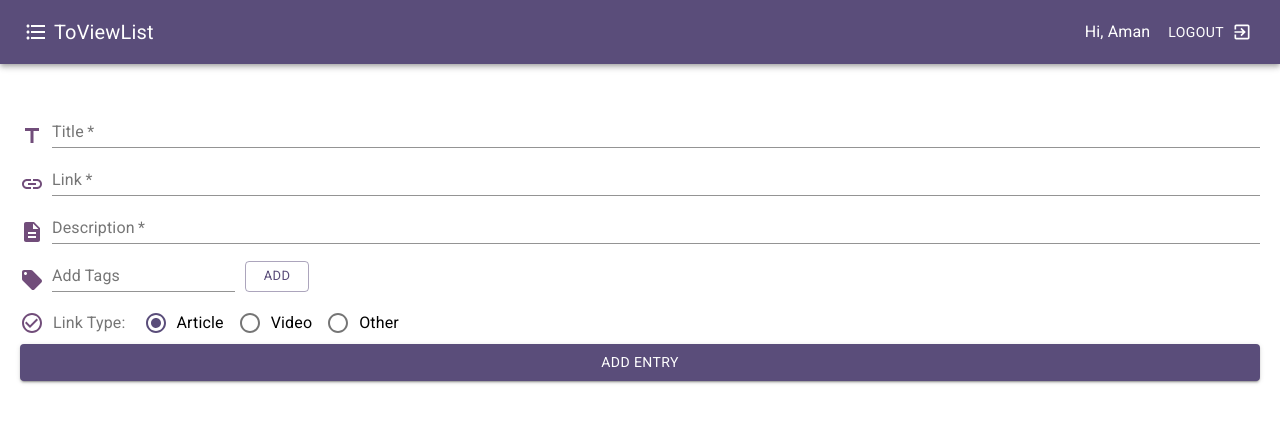
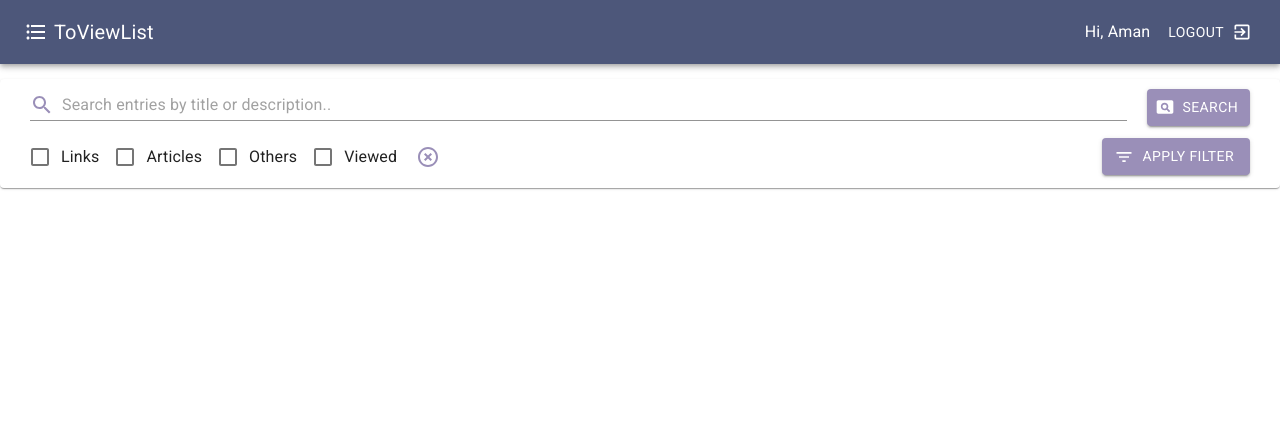
Before and after one commit to amand33p/to-view-list, a React (Create React App) app in the folder client/: page / in a window 1280 px wide. Shown: the top 422 px of the page. Built offline with nearby package versions, Linux system fonts and the light colour scheme.

Commit message:
added filter and search

```diff
--- a/client/package.json
+++ b/client/package.json
@@ -11,6 +11,7 @@
     "fontsource-roboto": "^3.0.3",
     "react": "^16.13.1",
     "react-dom": "^16.13.1",
+    "react-router-dom": "^5.2.0",
     "react-scripts": "3.4.1"
   },
   "scripts": {
--- a/client/src/App.js
+++ b/client/src/App.js
@@ -1,6 +1,6 @@
 import React from 'react';
 import NavBar from './components/NavBar';
-import EntryForm from './components/EntryForm';
+import Routes from './components/Routes';
 
 import Container from '@material-ui/core/Container';
 import { ThemeProvider, createMuiTheme } from '@material-ui/core/styles';
@@ -8,12 +8,12 @@ import { ThemeProvider, createMuiTheme } from '@material-ui/core/styles';
 const customTheme = createMuiTheme({
   palette: {
     primary: {
-      main: '#5a4d7a',
-      dark: '#7f6fa4',
+      main: '#4d577a',
+      dark: '#6f7ba4',
     },
     secondary: {
-      main: '#714d7a',
-      dark: '#9a6fa4',
+      main: '#9a8fb8',
+      dark: '#c4bed6',
     },
   },
 });
@@ -23,7 +23,7 @@ const App = () => {
     <ThemeProvider theme={customTheme}>
       <Container disableGutters>
         <NavBar />
-        <EntryForm />
+        <Routes />
       </Container>
     </ThemeProvider>
   );
--- a/client/src/components/EntryForm.js
+++ b/client/src/components/AddUpdateForm.js
@@ -18,30 +18,6 @@ import CheckCircleOutlineIcon from '@material-ui/icons/CheckCircleOutline';
 import LocalOfferIcon from '@material-ui/icons/LocalOffer';
 
 import { makeStyles } from '@material-ui/core/styles';
-
-const EntryForm = () => {
-  const [title, setTitle] = useState('');
-  const [link, setLink] = useState('');
-  const [description, setDescription] = useState('');
-  const [type, setType] = useState('article');
-  const [tag, setTag] = useState('');
-  const [tagsArray, setTagsArray] = useState([]);
-
-  const handleSubmit = (e) => {
-    e.preventDefault();
-    console.log('submitted');
-  };
-
-  const handleTagButton = () => {
-    if (tag === '') return;
-    if (tagsArray.includes(tag)) return;
-    setTagsArray(tagsArray.concat(tag));
-    setTag('');
-  };
-
-  const handleTagDelete = (targetTag) => {
-    setTagsArray(tagsArray.filter((t) => t !== targetTag));
-  };
 
 const useStyles = makeStyles((theme) => ({
   root: {
@@ -80,10 +56,34 @@ const EntryForm = () => {
   },
   tagGroup: {
     [theme.breakpoints.down('xs')]: {
-        display: 'none',
+      display: 'flex',
     },
   },
 }));
+
+const AddUpdateForm = () => {
+  const [title, setTitle] = useState('');
+  const [link, setLink] = useState('');
+  const [description, setDescription] = useState('');
+  const [type, setType] = useState('article');
+  const [tag, setTag] = useState('');
+  const [tagsArray, setTagsArray] = useState([]);
+
+  const handleSubmit = (e) => {
+    e.preventDefault();
+    console.log('submitted');
+  };
+
+  const handleTagButton = () => {
+    if (tag === '') return;
+    if (tagsArray.includes(tag)) return;
+    setTagsArray(tagsArray.concat(tag));
+    setTag('');
+  };
+
+  const handleTagDelete = (targetTag) => {
+    setTagsArray(tagsArray.filter((t) => t !== targetTag));
+  };
 
   const classes = useStyles();
 
@@ -97,6 +97,7 @@ const EntryForm = () => {
       <div className={classes.input}>
         <TitleIcon color="secondary" className={classes.inputIcon} />
         <TextField
+          color="secondary"
           required
           label="Title"
           value={title}
@@ -107,6 +108,7 @@ const EntryForm = () => {
       <div className={classes.input}>
         <LinkIcon color="secondary" className={classes.inputIcon} />
         <TextField
+          color="secondary"
           required
           label="Link"
           value={link}
@@ -117,6 +119,7 @@ const EntryForm = () => {
       <div className={classes.input}>
         <DescriptionIcon color="secondary" className={classes.inputIcon} />
         <TextField
+          color="secondary"
           required
           multiline
           label="Description"
@@ -128,12 +131,13 @@ const EntryForm = () => {
       <div className={classes.input}>
         <LocalOfferIcon color="secondary" className={classes.inputIcon} />
         <TextField
+          color="secondary"
           label="Add Tags"
           value={tag}
           onChange={({ target }) => setTag(target.value)}
         />
         <Button
-          color="primary"
+          color="secondary"
           size="small"
           variant="outlined"
           onClick={handleTagButton}
@@ -148,7 +152,7 @@ const EntryForm = () => {
               label={tag}
               onDelete={() => handleTagDelete(tag)}
               variant="outlined"
-              color="primary"
+              color="secondary"
               className={classes.tag}
             />
           ))}
@@ -169,17 +173,17 @@ const EntryForm = () => {
         >
           <FormControlLabel
             label="Article"
-            control={<Radio color="primary" />}
+            control={<Radio color="secondary" />}
             value="article"
           />
           <FormControlLabel
             label="Video"
-            control={<Radio color="primary" />}
+            control={<Radio color="secondary" />}
             value="video"
           />
           <FormControlLabel
             label="Other"
-            control={<Radio color="primary" />}
+            control={<Radio color="secondary" />}
             value="other"
           />
         </RadioGroup>
@@ -191,4 +195,4 @@ const EntryForm = () => {
   );
 };
 
-export default EntryForm;
+export default AddUpdateForm;
--- /dev/null
+++ b/client/src/components/Filter.js
@@ -0,0 +1,138 @@
+import React, { useState } from 'react';
+
+import {
+  FormControl,
+  Button,
+  IconButton,
+  FormGroup,
+  FormControlLabel,
+  Checkbox,
+} from '@material-ui/core';
+
+import { makeStyles } from '@material-ui/core/styles';
+import FilterListIcon from '@material-ui/icons/FilterList';
+import HighlightOffIcon from '@material-ui/icons/HighlightOff';
+
+const useStyles = makeStyles((theme) => ({
+  root: {
+    paddingLeft: 20,
+    paddingRight: 20,
+    display: 'flex',
+    flexDirection: 'row',
+    alignItems: 'center',
+    justifyContent: 'space-between',
+    [theme.breakpoints.down('xs')]: {
+      flexWrap: 'wrap',
+      paddingLeft: 10,
+      paddingRight: 10,
+    },
+  },
+  filterButton: {
+    [theme.breakpoints.down('xs')]: {
+      marginTop: 10,
+      width: '100%',
+    },
+  },
+}));
+
+const Filter = () => {
+  const [filter, setFilter] = useState({
+    links: false,
+    articles: false,
+    others: false,
+    viewed: false,
+  });
+
+  const classes = useStyles();
+
+  const { links, articles, others, viewed } = filter;
+
+  const handleCheckboxChange = (event) => {
+    setFilter({ ...filter, [event.target.name]: event.target.checked });
+  };
+
+  const handleApplyFilter = (e) => {
+    e.preventDefault();
+    console.log('filter applied', filter);
+  };
+
+  const handleUncheck = () => {
+    setFilter({
+      links: false,
+      articles: false,
+      others: false,
+      viewed: false,
+    });
+  };
+
+  return (
+    <FormControl
+      component="form"
+      className={classes.root}
+      onSubmit={handleApplyFilter}
+    >
+      <FormGroup row>
+        <FormControlLabel
+          control={
+            <Checkbox
+              checked={links}
+              onChange={handleCheckboxChange}
+              name="links"
+            />
+          }
+          label="Links"
+        />
+        <FormControlLabel
+          control={
+            <Checkbox
+              checked={articles}
+              onChange={handleCheckboxChange}
+              name="articles"
+            />
+          }
+          label="Articles"
+        />
+        <FormControlLabel
+          control={
+            <Checkbox
+              checked={others}
+              onChange={handleCheckboxChange}
+              name="others"
+            />
+          }
+          label="Others"
+        />
+        <FormControlLabel
+          control={
+            <Checkbox
+              checked={viewed}
+              onChange={handleCheckboxChange}
+              name="viewed"
+            />
+          }
+          label="Viewed"
+        />
+        <IconButton
+          onClick={handleUncheck}
+          variant="outlined"
+          color="secondary"
+          size="small"
+        >
+          <HighlightOffIcon />
+        </IconButton>
+      </FormGroup>
+
+      <Button
+        type="submit"
+        variant="contained"
+        color="secondary"
+        startIcon={<FilterListIcon />}
+        className={classes.filterButton}
+      >
+        Apply Filter
+      </Button>
+    </FormControl>
+  );
+};
+
+export default Filter;
--- a/client/src/components/NavBar.js
+++ b/client/src/components/NavBar.js
@@ -1,17 +1,36 @@
 import React, { useState } from 'react';
 
-import AppBar from '@material-ui/core/AppBar';
-import Toolbar from '@material-ui/core/Toolbar';
-import Typography from '@material-ui/core/Typography';
-import Button from '@material-ui/core/Button';
-import IconButton from '@material-ui/core/IconButton';
-import Menu from '@material-ui/core/Menu';
-import MenuItem from '@material-ui/core/MenuItem';
-import useMediaQuery from '@material-ui/core/useMediaQuery';
+import {
+  AppBar,
+  Toolbar,
+  Typography,
+  Button,
+  IconButton,
+  Menu,
+  MenuItem,
+  useMediaQuery,
+} from '@material-ui/core';
+
 import { makeStyles, useTheme } from '@material-ui/core/styles';
+
 import FormatListBulletedIcon from '@material-ui/icons/FormatListBulleted';
 import MoreVertIcon from '@material-ui/icons/MoreVert';
 import ExitToAppIcon from '@material-ui/icons/ExitToApp';
+
+const useStyles = makeStyles((theme) => ({
+  root: {
+    flexGrow: 1,
+  },
+  title: {
+    flexGrow: 1,
+  },
+  navIcon: {
+    marginRight: 6,
+  },
+  user: {
+    marginRight: 10,
+  },
+}));
 
 const NavBar = () => {
   const [anchorEl, setAnchorEl] = useState(null);
@@ -24,21 +43,6 @@ const NavBar = () => {
   const handleClose = () => {
     setAnchorEl(null);
   };
-
-  const useStyles = makeStyles((theme) => ({
-    root: {
-      flexGrow: 1,
-    },
-    title: {
-      flexGrow: 1,
-    },
-    navIcon: {
-      marginRight: 6,
-    },
-    user: {
-      marginRight: 10,
-    },
-  }));
 
   const theme = useTheme();
   const isMobile = useMediaQuery(theme.breakpoints.down('xs'));
--- /dev/null
+++ b/client/src/components/Routes.js
@@ -0,0 +1,25 @@
+import React from 'react';
+import { Switch, Route } from 'react-router-dom';
+import Search from './Search';
+import Filter from './Filter';
+import AddUpdateForm from './AddUpdateForm';
+
+import { Paper } from '@material-ui/core';
+
+const Routes = () => {
+  return (
+    <Switch>
+      <Route exact path="/">
+        <Paper style={{ marginTop: 15, padding: 10 }}>
+          <Search />
+          <Filter />
+        </Paper>
+      </Route>
+      <Route exact path="/add_update">
+        <AddUpdateForm />
+      </Route>
+    </Switch>
+  );
+};
+
+export default Routes;
--- /dev/null
+++ b/client/src/components/Search.js
@@ -0,0 +1,74 @@
+import React, { useState } from 'react';
+
+import { TextField, InputAdornment, Button } from '@material-ui/core';
+import { makeStyles } from '@material-ui/core/styles';
+import SearchIcon from '@material-ui/icons/Search';
+import PageviewIcon from '@material-ui/icons/Pageview';
+
+const useStyles = makeStyles((theme) => ({
+  root: {
+    paddingLeft: 20,
+    paddingRight: 20,
+    marginBottom: 10,
+    display: 'flex',
+    justifyContent: 'space-between',
+    [theme.breakpoints.down('xs')]: {
+      flexWrap: 'wrap',
+      paddingLeft: 10,
+      paddingRight: 10,
+    },
+  },
+  field: {
+    paddingRight: 20,
+    [theme.breakpoints.down('xs')]: {
+      paddingRight: 0,
+    },
+  },
+  searchButton: {
+    [theme.breakpoints.down('xs')]: {
+      marginTop: 10,
+      width: '100%',
+    },
+  },
+}));
+
+const Search = () => {
+  const [query, setQuery] = useState('');
+
+  const classes = useStyles();
+
+  const handleSearch = () => {
+    console.log('searched', query);
+  };
+
+  return (
+    <div className={classes.root}>
+      <TextField
+        className={classes.field}
+        fullWidth
+        placeholder="Search entries by title or description.."
+        value={query}
+        onChange={({ target }) => setQuery(target.value)}
+        color="secondary"
+        InputProps={{
+          startAdornment: (
+            <InputAdornment position="start">
+              <SearchIcon color="secondary" />
+            </InputAdornment>
+          ),
+        }}
+      />
+      <Button
+        onClick={handleSearch}
+        color="secondary"
+        variant="contained"
+        startIcon={<PageviewIcon />}
+        className={classes.searchButton}
+      >
+        Search
+      </Button>
+    </div>
+  );
+};
+
+export default Search;
```
Also changed, not shown: client/src/components/TabsView.js (deleted, +0 -37 lines), client/src/index.js (+7 -1 lines), 1 other file (tests, documents, lock files or other folders). Lines whose indentation alone changed are shown as unchanged.
